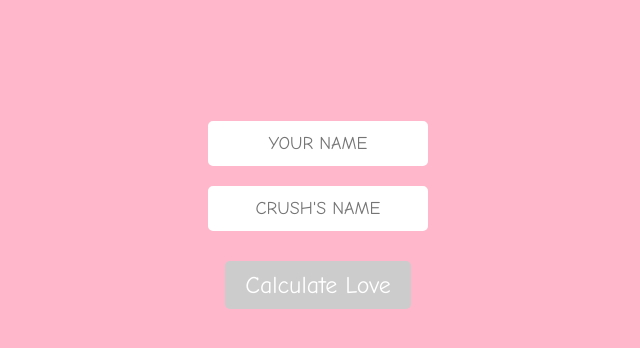
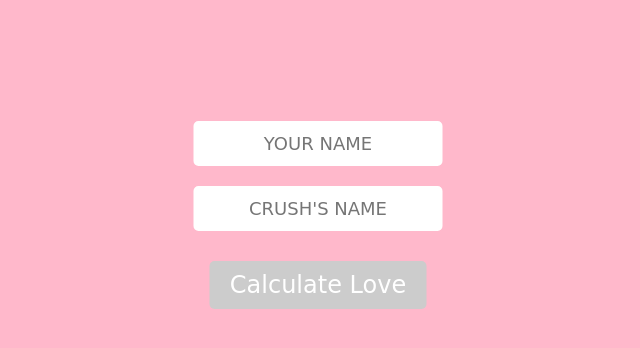
Before and after one commit to fymsh/LoveCalculator, a plain HTML site: page index.html in a window 1280 px wide. Shown: the part 100-448 px from the top of the page, without its empty margins (322-962 px from the left). Drawn offline with Linux system fonts and the light colour scheme.

Commit message:
Update index.html

```diff
--- a/index.html
+++ b/index.html
@@ -8,7 +8,7 @@
     body {
       margin: 0;
       overflow: hidden;
-      font-family: 'Comic Sans MS', cursive; /* Replace with your interesting font */
+      font-family: 'Aclonica', cursive; /* Replace with your interesting font */
       background-color: #ff99cc; /* Light pink background color */
       transition: background-color 2s ease; /* Background color transition */
       animation: changeColor 10s infinite alternate; /* Looping color animation */
@@ -30,7 +30,7 @@
     }
 
     #title {
-      font-family: 'lovey-dovey-font.ttf', cursive; /* Replace with your lovey dovey font */
+      font-family: 'Aclonica', cursive; /* Replace with your lovey dovey font */
       text-align: center;
       font-size: 40px;
       color: white;
@@ -67,7 +67,7 @@
       border-radius: 5px;
       outline: none;
       text-align: center;
-      font-family: 'Comic Sans MS', cursive; /* Replace with your interesting font */
+      font-family: 'Aclonica', cursive; /* Replace with your interesting font */
       text-transform: uppercase; /* Auto capitalize all letters */
     }
 
@@ -80,7 +80,7 @@
       color: white;
       border: none;
       border-radius: 5px;
-      font-family: 'Comic Sans MS', cursive; /* Replace with your interesting font */
+      font-family: 'Aclonica', cursive; /* Replace with your interesting font */
       transition: background-color 0.3s, transform 0.3s;
     }
 
@@ -99,14 +99,14 @@
       font-size: 20px;
       margin-top: 20px;
       color: white;
-      font-family: 'Comic Sans MS', cursive; /* Replace with your interesting font */
+      font-family: 'Aclonica', cursive; /* Replace with your interesting font */
     }
 
     #result {
       font-size: 24px;
       margin-top: 20px;
       color: white;
-      font-family: 'Comic Sans MS', cursive; /* Replace with your interesting font */
+      font-family: 'Aclonica', cursive; /* Replace with your interesting font */
     }
 
     #love-animations {
```
